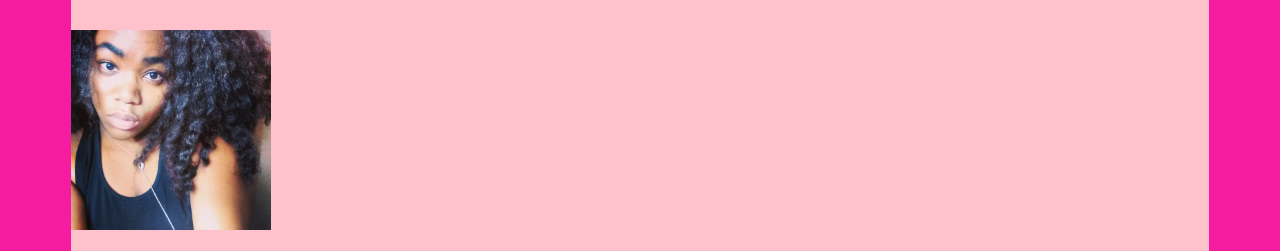
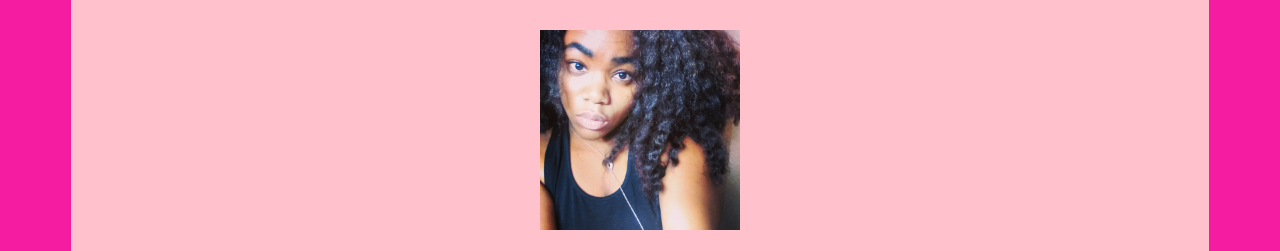
Before and after one commit to J4502-fs17/djpointer, a plain HTML site: page index.html in a window 1280 px wide. Shown: the part 197-448 px from the top of the page. Drawn offline with Linux system fonts and the light colour scheme; a web font is replaced by a local one.

Commit message:
ncdjn kd x

```diff
--- a/styles.css
+++ b/styles.css
@@ -27,7 +27,8 @@ body{
 img{
   border-style: none;
   width: 200px;
-  display:block;
+  margin:0 auto;
+  text-align: center;
 }
 
 .image{
```
